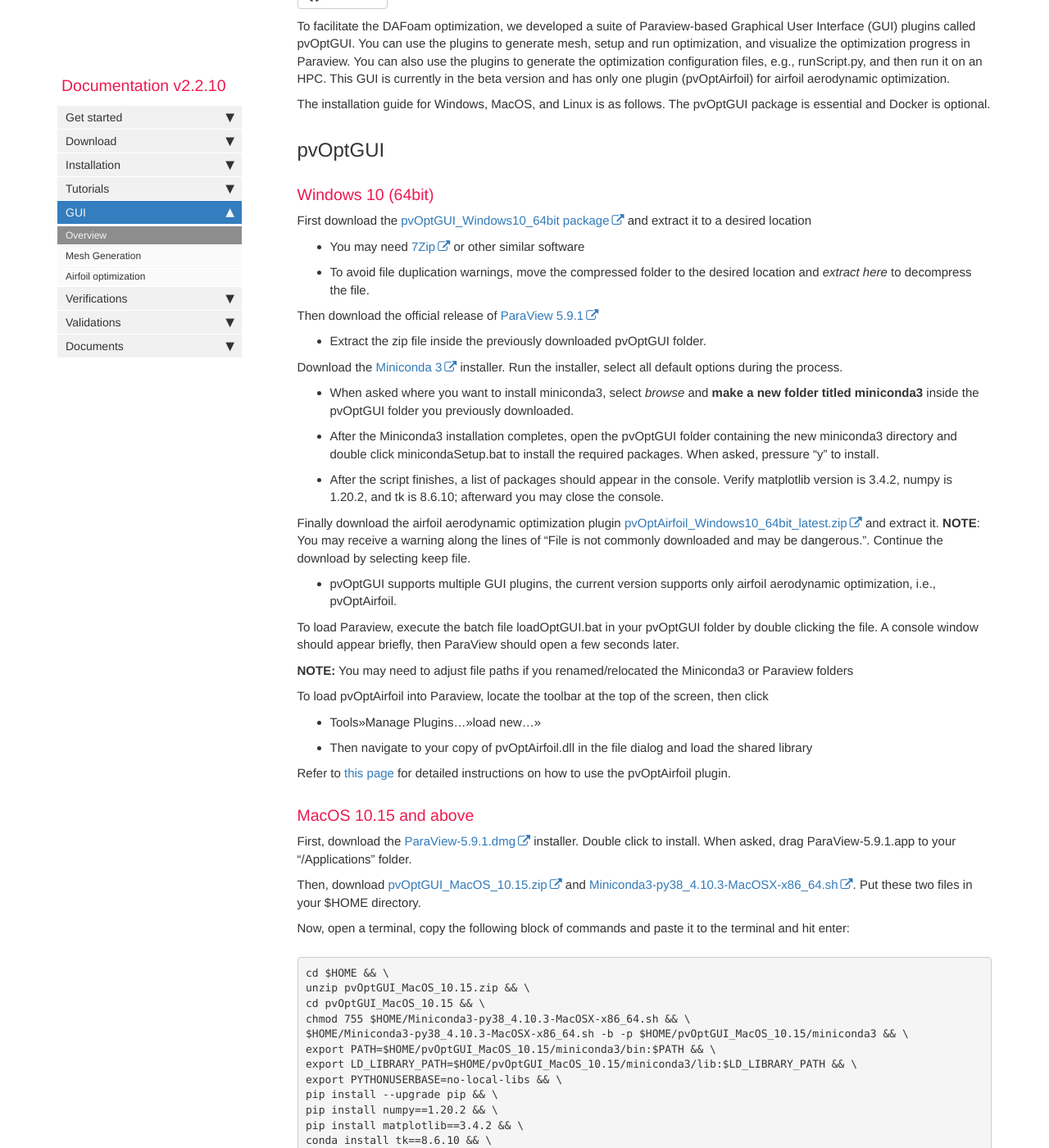
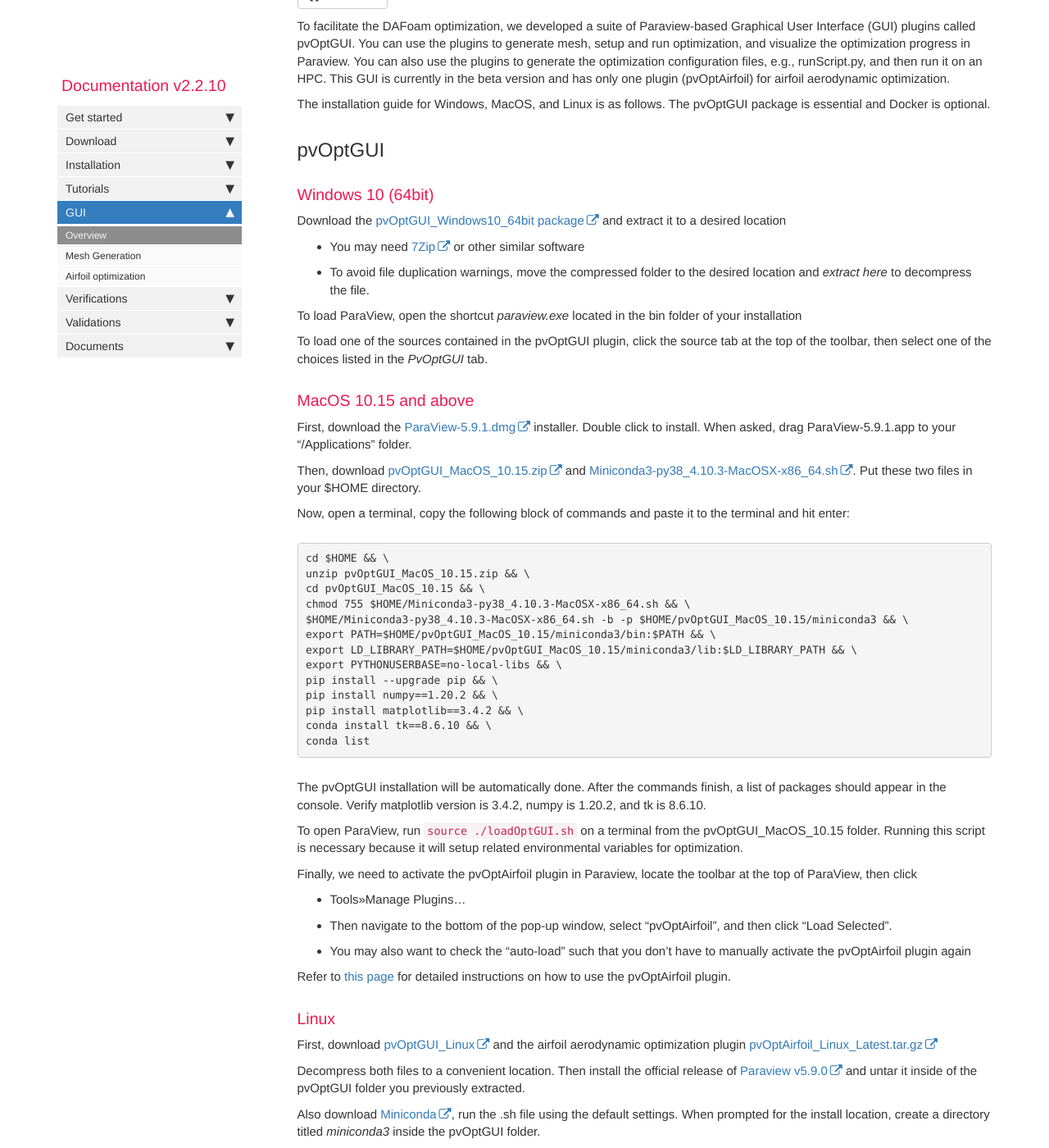
Before and after one commit to DAFoam/DAFoam.github.io, a Jekyll site: the page built from pages/mydoc/mydoc_gui_overview.md, in a window 1280 px wide and 1400 px high, scrolled down 422 px. Shown: the whole window at 82% size. Built offline with Jekyll 4.4.1, drawn with Linux system fonts in a browser that asks for light colours; comment, search, counter and statistics services are not loaded.

Commit message:
Update mydoc_gui_overview.md

```diff
--- a/pages/mydoc/mydoc_gui_overview.md
+++ b/pages/mydoc/mydoc_gui_overview.md
@@ -15,32 +15,13 @@ The installation guide for Windows, MacOS, and Linux is as follows. The pvOptGUI
 
 ### Windows 10 (64bit)
 
-First download the [pvOptGUI_Windows10_64bit package](https://github.com/DAFoam/files/releases/download/pvOptGUI/pvOptGUI_Windows10_64bit.zip) and extract it to a desired location
+Download the [pvOptGUI_Windows10_64bit package](https://github.com/DAFoam/files/releases/download/pvOptGUI/pvOptGUI_Windows10_64bit.zip) and extract it to a desired location
 - You may need [7Zip](https://www.7-zip.org/) or other similar software
 - To avoid file duplication warnings, move the compressed folder to the desired location and *extract here* to decompress the file.
 
-Then download the official release of [ParaView 5.9.1](https://www.paraview.org/paraview-downloads/download.php?submit=Download&version=v5.9&type=binary&os=Windows&downloadFile=ParaView-5.9.1-Windows-Python3.8-msvc2017-64bit.zip)
-- Extract the zip file inside the previously downloaded pvOptGUI folder.
+To load ParaView, open the shortcut *paraview.exe* located in the bin folder of your installation
 
-Download the [Miniconda 3](https://repo.anaconda.com/miniconda/Miniconda3-py38_4.10.3-Windows-x86_64.exe) installer. Run the installer, select all default options during the process.
-- When asked where you want to install miniconda3, select *browse* and **make a new folder titled miniconda3** inside the pvOptGUI folder you previously downloaded.
-- After the Miniconda3 installation completes, open the pvOptGUI folder containing the new miniconda3 directory and double click minicondaSetup.bat to install the required packages. When asked, pressure "y" to install.
-- After the script finishes, a list of packages should appear in the console. Verify matplotlib version is 3.4.2, numpy is 1.20.2, and tk is 8.6.10; afterward you may close the console.
-
-Finally download the airfoil aerodynamic optimization plugin [pvOptAirfoil_Windows10_64bit_latest.zip](https://github.com/DAFoam/files/releases/download/pvOptGUI/pvOptAirfoil_Windows10_64bit_latest.zip) and extract it. **NOTE**: You may receive a warning along the lines of "File is not commonly downloaded and may be dangerous.". Continue the download by selecting keep file.
-- pvOptGUI supports multiple GUI plugins, the current version supports only airfoil aerodynamic optimization, i.e., pvOptAirfoil.
-
-
-To load Paraview, execute the batch file loadOptGUI.bat in your pvOptGUI folder by double clicking the file. A console window should appear briefly, then ParaView should open a few seconds later.
-
-**NOTE:** You may need to adjust file paths if you renamed/relocated the Miniconda3 or Paraview folders
-
-
-To load pvOptAirfoil into Paraview, locate the toolbar at the top of the screen, then click
-- Tools>>Manage Plugins...>>load new...>>
-- Then navigate to your copy of pvOptAirfoil.dll in the file dialog and load the shared library
-
-Refer to [this page](mydoc_gui_pvoptairfoil.html) for detailed instructions on how to use the pvOptAirfoil plugin.
+To load one of the sources contained in the pvOptGUI plugin, click the source tab at the top of the toolbar, then select one of the choices listed in the *PvOptGUI* tab.
 
 ### MacOS 10.15 and above
 
```
